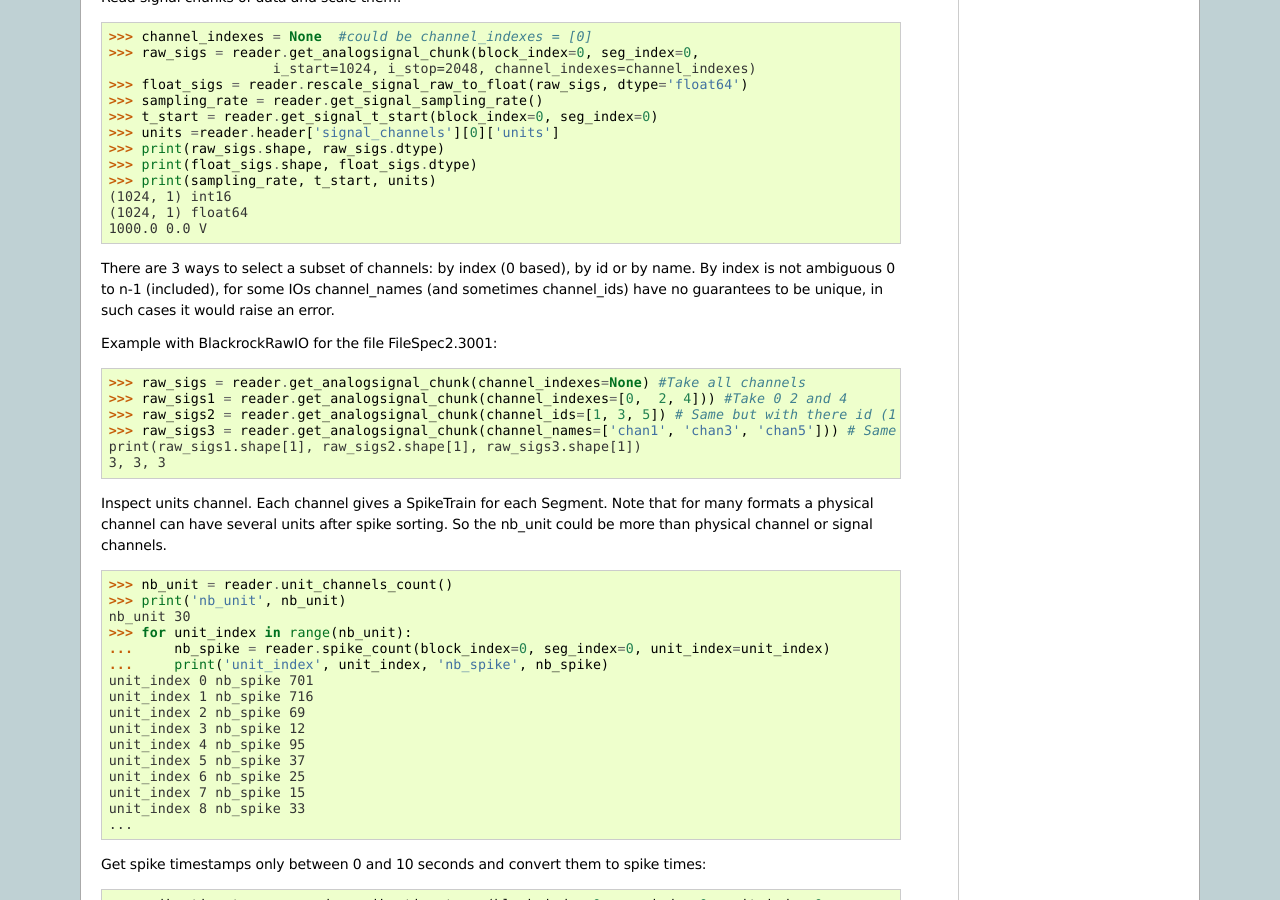
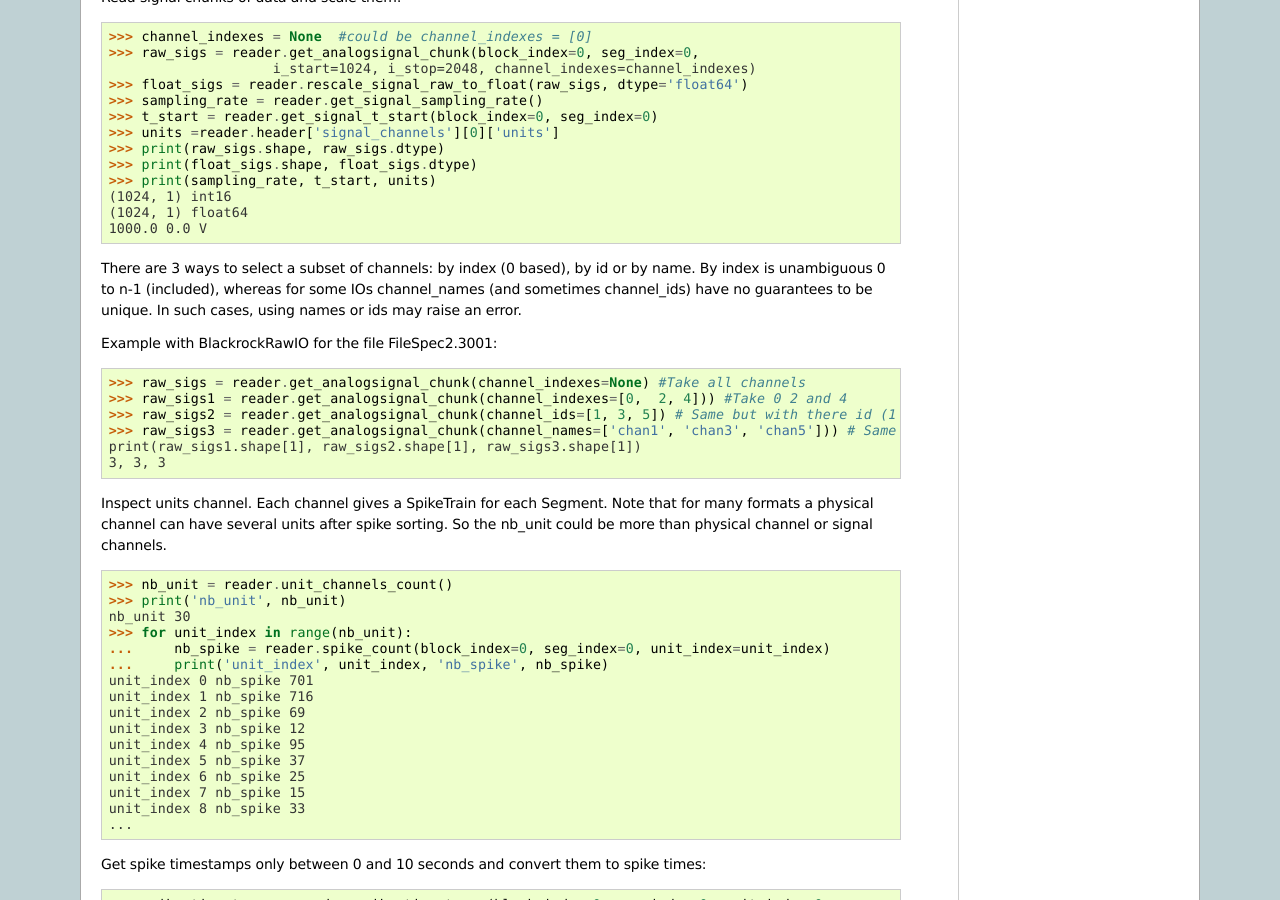
Before and after one commit to NeuralEnsemble/python-neo, a Sphinx documentation site: the page built from doc/source/rawio.rst, in a window 1280 px wide and 900 px high, scrolled down 1466 px. Built offline with Sphinx 7.4.7, drawn with Linux system fonts in a browser that asks for light colours; pages that are not in the unit, such as notebooks, are missing from menus.

Commit message:
change wording about ambiguity

```diff
--- a/doc/source/rawio.rst
+++ b/doc/source/rawio.rst
@@ -114,8 +114,9 @@ Read signal chunks of data and scale them::
 
 
 There are 3 ways to select a subset of channels: by index (0 based), by id or by name.
-By index is not ambiguous 0 to n-1 (included), for some IOs channel_names (and sometimes channel_ids) have no guarantees to
-be unique, in such cases it would raise an error.
+By index is unambiguous 0 to n-1 (included), whereas for some IOs channel_names
+(and sometimes channel_ids) have no guarantees to
+be unique. In such cases, using names or ids may raise an error.
 
 Example with BlackrockRawIO for the file FileSpec2.3001::
 
```
